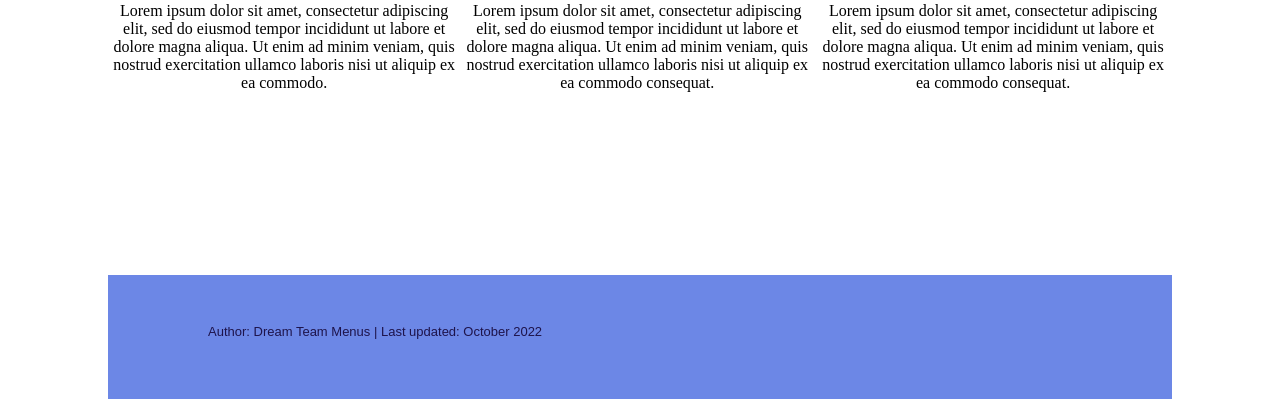
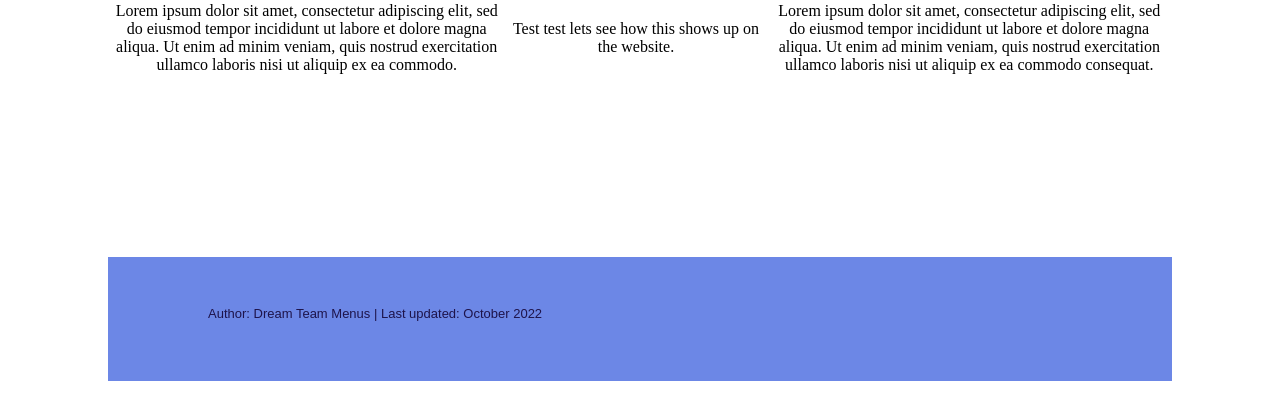
Before and after one commit to pbfhpunk/Dream-Menu, a plain HTML site: page index.html in a window 1280 px wide. Shown: the part 1743-2155 px from the top of the page. Drawn offline with Linux system fonts and the light colour scheme.

Commit message:
Update index.html

```diff
--- a/index.html
+++ b/index.html
@@ -49,7 +49,7 @@
             </tr>
             <tr>
               <td>Lorem ipsum dolor sit amet, consectetur adipiscing elit, sed do eiusmod tempor incididunt ut labore et dolore magna aliqua. Ut enim ad minim veniam, quis nostrud exercitation ullamco laboris nisi ut aliquip ex ea commodo.</td>
-              <td>Lorem ipsum dolor sit amet, consectetur adipiscing elit, sed do eiusmod tempor incididunt ut labore et dolore magna aliqua. Ut enim ad minim veniam, quis nostrud exercitation ullamco laboris nisi ut aliquip ex ea commodo consequat.</td>
+              <td>Test test lets see how this shows up on the website.</td>
               <td>Lorem ipsum dolor sit amet, consectetur adipiscing elit, sed do eiusmod tempor incididunt ut labore et dolore magna aliqua. Ut enim ad minim veniam, quis nostrud exercitation ullamco laboris nisi ut aliquip ex ea commodo consequat.</td>
             </tr>
           </table>
```
